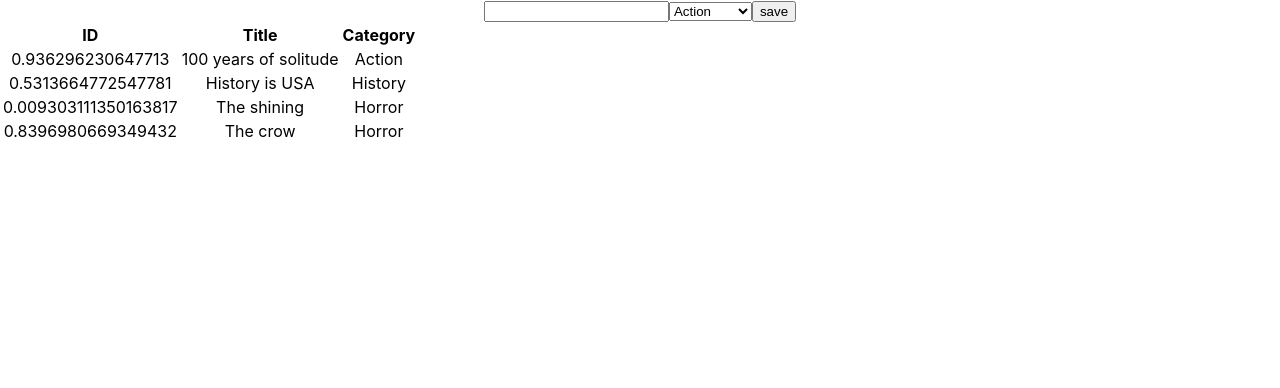
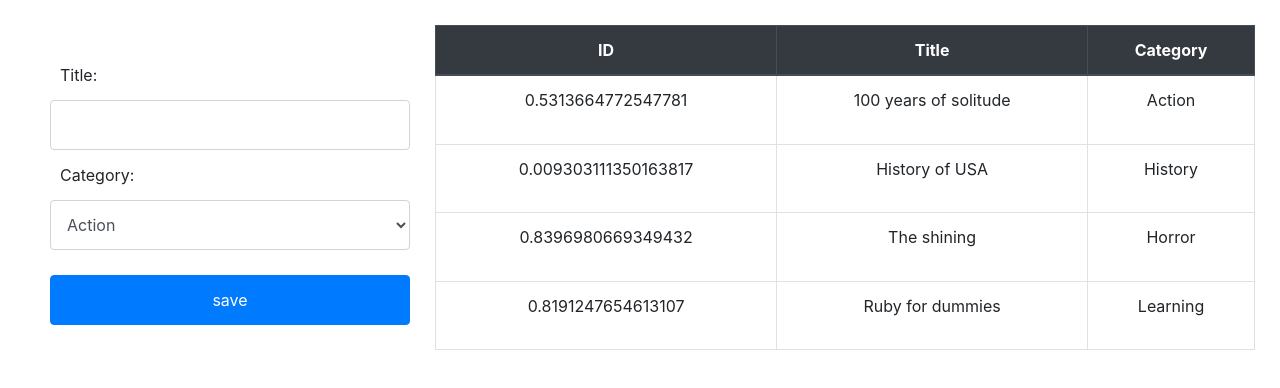
Before and after one commit to andresporras3423/bookstore-react, a React (Create React App) app: page / in a window 1280 px wide. Shown: the top 388 px of the page. Built offline with nearby package versions, Linux system fonts and the light colour scheme.

Commit message:
add bootstrap to the project

```diff
--- a/public/index.html
+++ b/public/index.html
@@ -24,6 +24,8 @@
       work correctly both with client-side routing and a non-root public URL.
       Learn how to configure a non-root public URL by running `npm run build`.
     -->
+    <link rel="stylesheet" href="https://stackpath.bootstrapcdn.com/bootstrap/4.4.1/css/bootstrap.min.css"
+    integrity="sha384-Vkoo8x4CGsO3+Hhxv8T/Q5PaXtkKtu6ug5TOeNV6gBiFeWPGFN9MuhOf23Q9Ifjh" crossorigin="anonymous">
     <title>React App</title>
   </head>
   <body>
@@ -40,4 +42,13 @@
       To create a production bundle, use `npm run build` or `yarn build`.
     -->
   </body>
+  <script src="https://code.jquery.com/jquery-3.4.1.slim.min.js"
+    integrity="sha384-J6qa4849blE2+poT4WnyKhv5vZF5SrPo0iEjwBvKU7imGFAV0wwj1yYfoRSJoZ+n" crossorigin="anonymous">
+  </script>
+  <script src="https://cdn.jsdelivr.net/npm/popper.js@1.16.0/dist/umd/popper.min.js"
+    integrity="sha384-Q6E9RHvbIyZFJoft+2mJbHaEWldlvI9IOYy5n3zV9zzTtmI3UksdQRVvoxMfooAo" crossorigin="anonymous">
+  </script>
+  <script src="https://stackpath.bootstrapcdn.com/bootstrap/4.4.1/js/bootstrap.min.js"
+    integrity="sha384-wfSDF2E50Y2D1uUdj0O3uMBJnjuUD4Ih7YwaYd1iqfktj0Uod8GCExl3Og8ifwB6" crossorigin="anonymous">
+  </script>
 </html>
--- a/src/App.css
+++ b/src/App.css
@@ -1,10 +1,33 @@
 .App {
   text-align: center;
+  display: grid;
+  grid-template-columns: 1fr 2fr;
+  padding: 25px;
 }
 
 .App-logo {
   height: 40vmin;
   pointer-events: none;
+}
+
+.booksForm {
+  display: grid;
+  padding: 25px;
+  text-align: left;
+}
+
+.booksForm > * {
+  height: 50px;
+}
+
+.form-span {
+  display: flex;
+  align-items: center;
+  padding-left: 10px;
+}
+
+.btn-book-form {
+  margin-top: 25px;
 }
 
 @media (prefers-reduced-motion: no-preference) {
--- a/src/components/BooksForm.js
+++ b/src/components/BooksForm.js
@@ -3,16 +3,18 @@ import { nanoid } from 'nanoid';
 function BooksForm() {
   const categories = ['Action', 'Biography', 'History', 'Horror', 'Kids', 'Learning', 'Sci-Fi'];
   return (
-    <form>
-      <input type="text" />
-      <select>
+    <form className="form-group booksForm">
+      <span className="form-span">Title:</span>
+      <input type="text" className="form-control" name="myinput" id="myinput" />
+      <span className="form-span">Category:</span>
+      <select className="form-control" name="myinput2" id="myinput2">
         {
         categories.map(category => (
           <option value={category} key={nanoid()}>{category}</option>
         ))
       }
       </select>
-      <input type="submit" value="save" />
+      <input type="submit" value="save" className="btn btn-primary btn-book-form" />
     </form>
   );
 }
--- a/src/components/BooksList.js
+++ b/src/components/BooksList.js
@@ -6,8 +6,8 @@ import Book from './Book';
 function BooksList(props) {
   const { books } = props;
   return (
-    <table>
-      <thead>
+    <table className="table table-bordered">
+      <thead className="thead-dark">
         <tr>
           <th>ID</th>
           <th>Title</th>
--- a/src/index.js
+++ b/src/index.js
@@ -10,9 +10,9 @@ import App from './components/App';
 const initialState = {
   books: [
     { id: Math.random(), title: '100 years of solitude', category: 'Action' },
-    { id: Math.random(), title: 'History is USA', category: 'History' },
+    { id: Math.random(), title: 'History of USA', category: 'History' },
     { id: Math.random(), title: 'The shining', category: 'Horror' },
-    { id: Math.random(), title: 'The crow', category: 'Horror' },
+    { id: Math.random(), title: 'Ruby for dummies', category: 'Learning' },
   ],
 };
 
```
